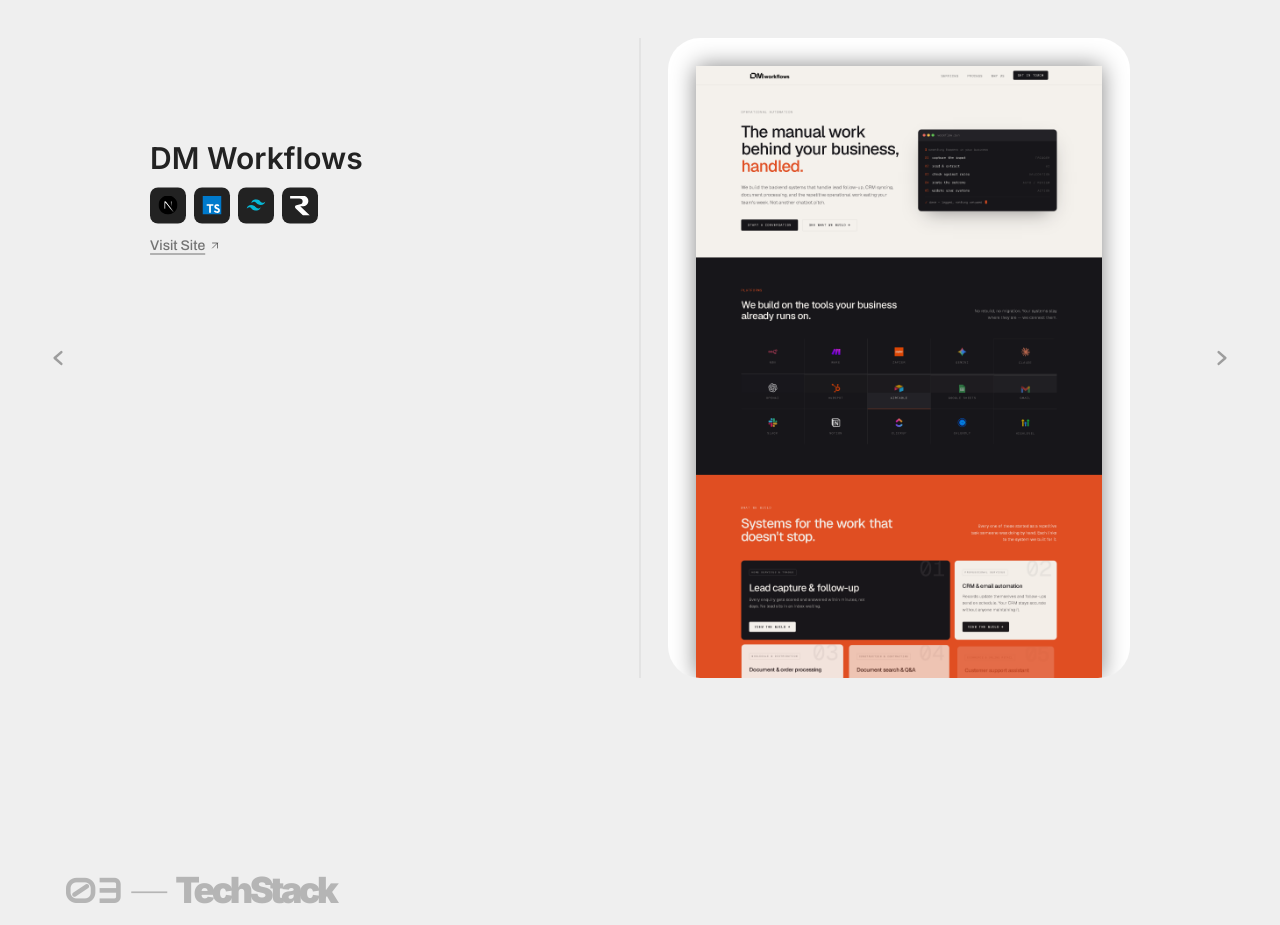
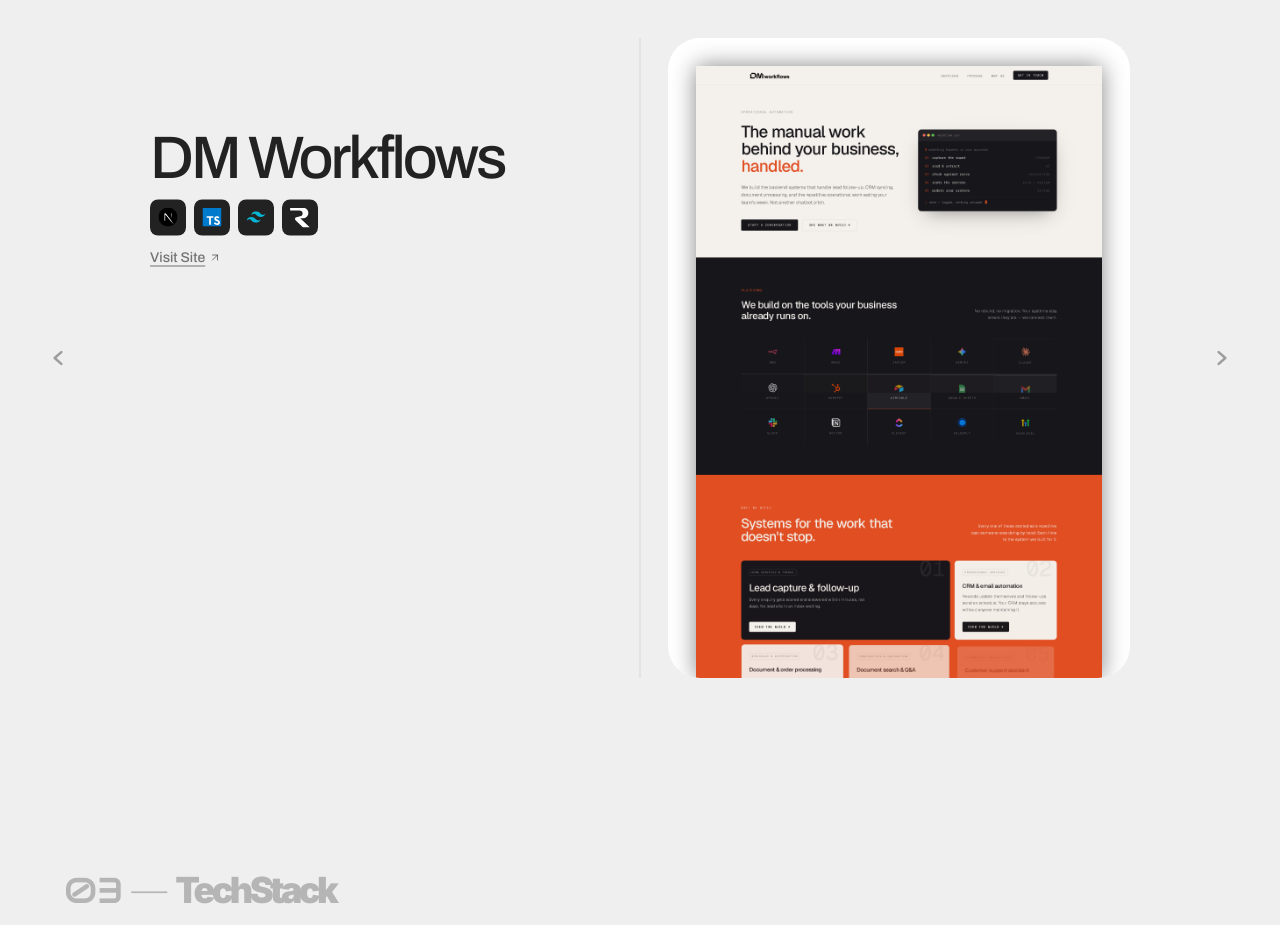
Before and after one commit to mors-codes/portfolio-2026, a Next.js app: page / in a window 1280 px wide. Shown: the part 1760-2685 px from the top of the page. Built offline with nearby package versions, Linux system fonts and the light colour scheme; a web font is replaced by a local one.

Commit message:
Adjust Works title typography: font-sans, larger size, tighter tracking

```diff
--- a/src/components/ui/WorksSwap.tsx
+++ b/src/components/ui/WorksSwap.tsx
@@ -258,7 +258,7 @@
         }}
       >
         <div className="overflow-hidden">
-          <h3 className="font-display text-3xl font-semibold whitespace-nowrap">
+          <h3 className="font-sans text-6xl font-medium tracking-tighter whitespace-nowrap">
             {active.title}
           </h3>
 
```
